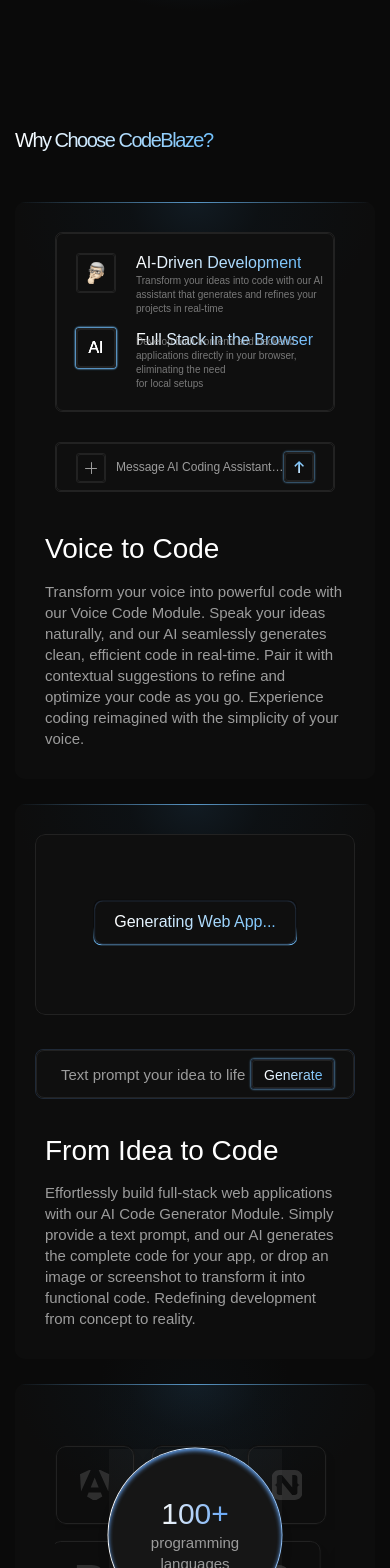
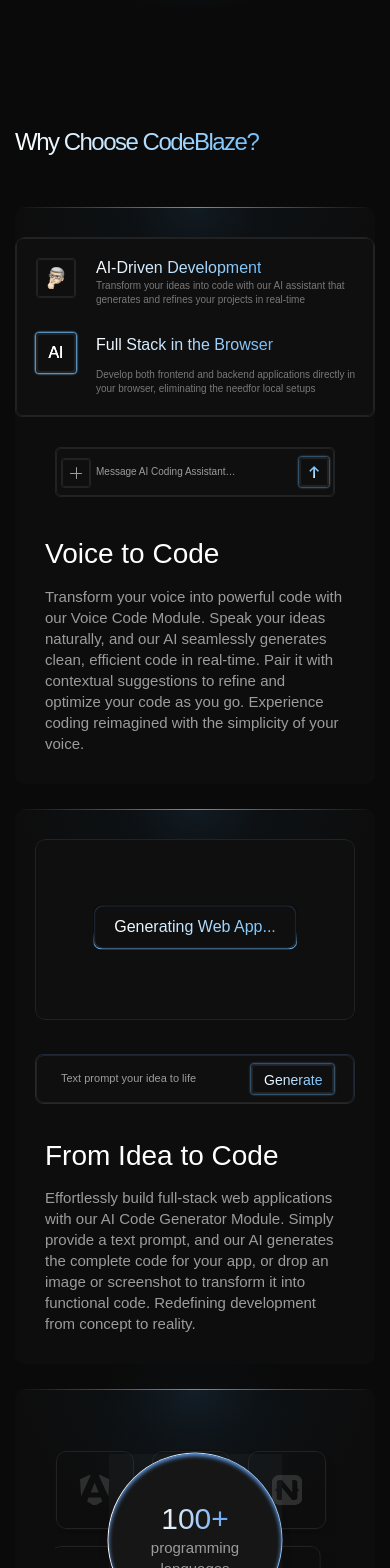
Before and after one commit to phoenix1004-dev/codeblaze, a React (Create React App) app: page / in a window 390 px wide. Shown: the part 1120-2688 px from the top of the page. Built offline with nearby package versions, Linux system fonts and the light colour scheme; grey boxes are pictures that could not be loaded; a web font is replaced by a local one.

Commit message:
fix response

```diff
--- a/src/containers/Home/Process.tsx
+++ b/src/containers/Home/Process.tsx
@@ -286,7 +286,7 @@
                   </h3>
                 </div>
                 <div
-                  className="framer-1ipjf0i flex flex-col justify-start flex-shrink-0 transform-none"
+                  className="framer-1r27pi outline-none flex flex-col justify-start flex-shrink-0"
                   data-framer-component-type="RichTextContainer"
                 >
                   <h3
--- a/src/containers/Home/Services.tsx
+++ b/src/containers/Home/Services.tsx
@@ -37,7 +37,7 @@
           time={1}
         >
           <h2
-            className="framer-text framer-styles-preset-15mg8bp !text-[20px] sm:!text-[36px] md:!text-[48px] xl:text-[80px]"
+            className="framer-text framer-styles-preset-15mg8bp !text-[24px] sm:!text-[36px] md:!text-[48px] xl:text-[80px]"
             data-styles-preset="IXKxaceG9"
           >
             <span
@@ -94,26 +94,26 @@
                       data-framer-name="Chatbar"
                     >
                       <div
-                        className="framer-1c5lsn9 outline-none flex flex-col justify-start flex-shrink-0 transform translate-y-[-50%] text-[#0099ff] no-underline !left-[60px] sm:!left-[80px]"
+                        className="framer-1c5lsn9 outline-none flex flex-col justify-start flex-shrink-0 transform translate-y-[-50%] text-[#0099ff] no-underline !left-[40px] sm:!left-[80px]"
                         data-framer-component-type="RichTextContainer"
                       >
                         <p
-                          className="framer-text framer-styles-preset-1otixq8 !text-[12px] sm:!text-[16px]"
+                          className="framer-text framer-styles-preset-1otixq8 !text-[10px] sm:!text-[16px]"
                           data-styles-preset="Z8KnRQzQq"
                         >
                           Message AI Coding Assistant…
                         </p>
                       </div>
                       <div
-                        className="framer-bxt7f7 border-solid border-[#222222] border-[1px] rounded-[3px]"
+                        className="framer-bxt7f7 border-solid border-[#222222] border-[1px] rounded-[3px] !left-[5px] sm:left-[20px]"
                         data-border="true"
-                        data-framer-name="+ Button"
+                        data-framer-name="+ Btton"
                       >
                         <div className="framer-1souglk bg-[#9c9c9c] rounded-[1px]" />
                         <div className="framer-1xzne2e bg-[#9c9c9c] rounded-[1px]" />
                       </div>
                       <div
-                        className="framer-1pd23lz border-solid border-[#222222] border-[1px] rounded-[3px] shadow-[0px_0px_2px_0.5px_rgba(112,_190,_250,_0.75)] transform translate-y-[-50%]"
+                        className="framer-1pd23lz border-solid border-[#222222] border-[1px] rounded-[3px] shadow-[0px_0px_2px_0.5px_rgba(112,_190,_250,_0.75)] transform translate-y-[-50%] !right-[5px] right-[20px]"
                         data-border="true"
                         data-framer-name="Button"
                       >
@@ -133,7 +133,7 @@
                       </div>
                     </div>
                     <div
-                      className="framer-ee1pva bg-[#0f0f0f] border-solid border-[#222222] border-[1px] rounded-[7px]"
+                      className="framer-ee1pva bg-[#0f0f0f] border-solid border-[#222222] border-[1px] rounded-[7px] !w-full sm:!w-auto !left-0 sm:!left-[40px]"
                       data-border="true"
                       data-framer-name="Chatbot"
                     >
@@ -221,12 +221,12 @@
                             data-framer-component-type="RichTextContainer"
                           >
                             <p
-                              className="framer-text framer-styles-preset-1otixq8 !text-[10px] sm:!text-[10px] lg:!text-[13px] xl:!text-[16px] !whitespace-normal"
+                              className="framer-text framer-styles-preset-1otixq8 !text-[10px] sm:!text-[16px] lg:!text-[13px] xl:!text-[16px] !whitespace-normal !whitespace-normal"
                               data-styles-preset="Z8KnRQzQq"
                             >
                               Develop both frontend and backend applications
                               directly in your browser, eliminating the need
-                              <br />
+                              <br className="hidden" />
                               for local setups
                             </p>
                           </div>
@@ -254,7 +254,7 @@
                           className="framer-18z790b outline-none flex flex-col justify-start flex-shrink-0 transform-none text-white text-[#0099ff] underline !top-[180px]"
                           data-framer-component-type="RichTextContainer"
                         >
-                          <p className="framer-text text-[15px] leading-[1.4em] tracking-[0px] text-left text-white font-['Switzer','Switzer Placeholder',sans-serif]">
+                          <p className="framer-text text-[10px] md:text-[15px] leading-[1.4em] tracking-[0px] text-left text-white font-['Switzer','Switzer Placeholder',sans-serif]">
                             <span
                               data-text-fill="true"
                               className="framer-text bg-gradient-to-r from-[#ffffff] to-[#70befa]"
@@ -438,7 +438,7 @@
                         data-framer-component-type="RichTextContainer"
                       >
                         <p
-                          className="framer-text framer-styles-preset-1otixq8 !text-[15px]"
+                          className="framer-text framer-styles-preset-1otixq8 !text-[11px] !left-[5px] sm:!text-[15px]"
                           data-styles-preset="Z8KnRQzQq"
                         >
                           Text prompt your idea to life
@@ -675,7 +675,7 @@
                   data-framer-component-type="RichTextContainer"
                 >
                   <p
-                    className="framer-text framer-styles-preset-1otixq8 !w-[500px]"
+                    className="framer-text framer-styles-preset-1otixq8"
                     data-styles-preset="Z8KnRQzQq"
                   >
                     This extensive support enables seamless switching between
--- a/src/containers/Home/Team.tsx
+++ b/src/containers/Home/Team.tsx
@@ -113,7 +113,7 @@
                                 data-framer-component-type="RichTextContainer"
                               >
                                 <h3
-                                  className="framer-text framer-styles-preset-6ghdir"
+                                  className="framer-text framer-styles-preset-6ghdir !text-[28px]"
                                   data-styles-preset="E4lBliITk"
                                 >
                                   {item.name}
```
